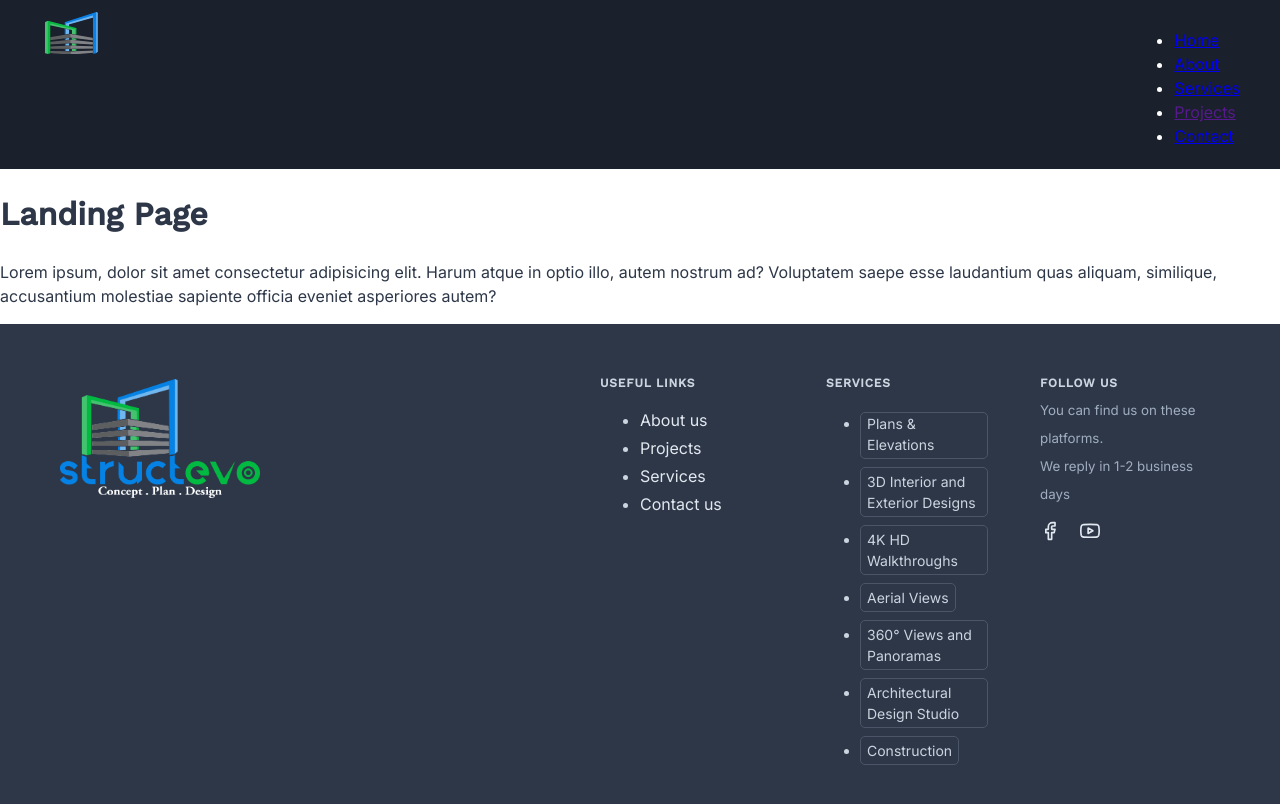
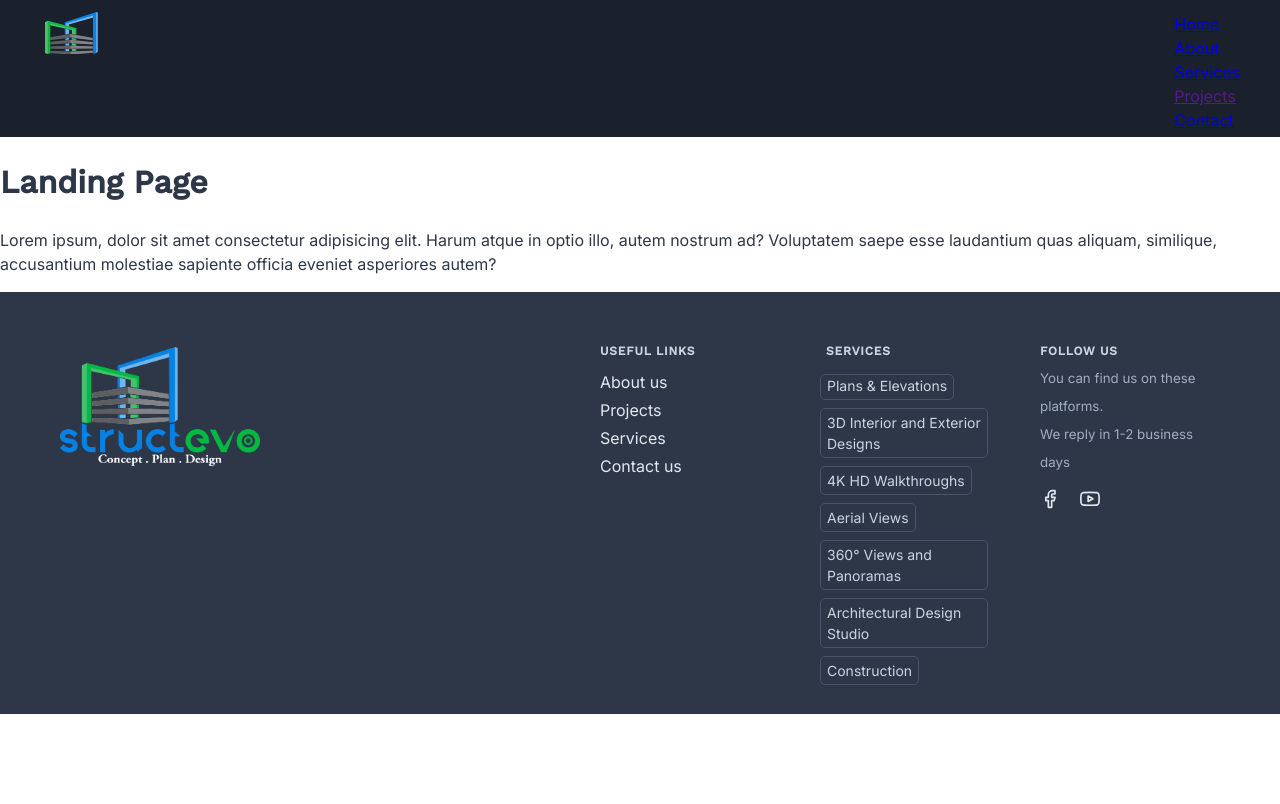
Before and after one commit to agneym/structevo-website, a Next.js app: page / in a window 1280 px wide. Shown: the top 804 px of the page. Built offline with nearby package versions, Linux system fonts and the light colour scheme.

Commit message:
fix unicode character

```diff
--- a/components/NakedList.js
+++ b/components/NakedList.js
@@ -6,7 +6,7 @@ const NakedList = styled.ul`
   list-style: none;
 
   & > li::before {
-    content: "\200B";
+    content: "\\200B";
   }
 `;
 
```
